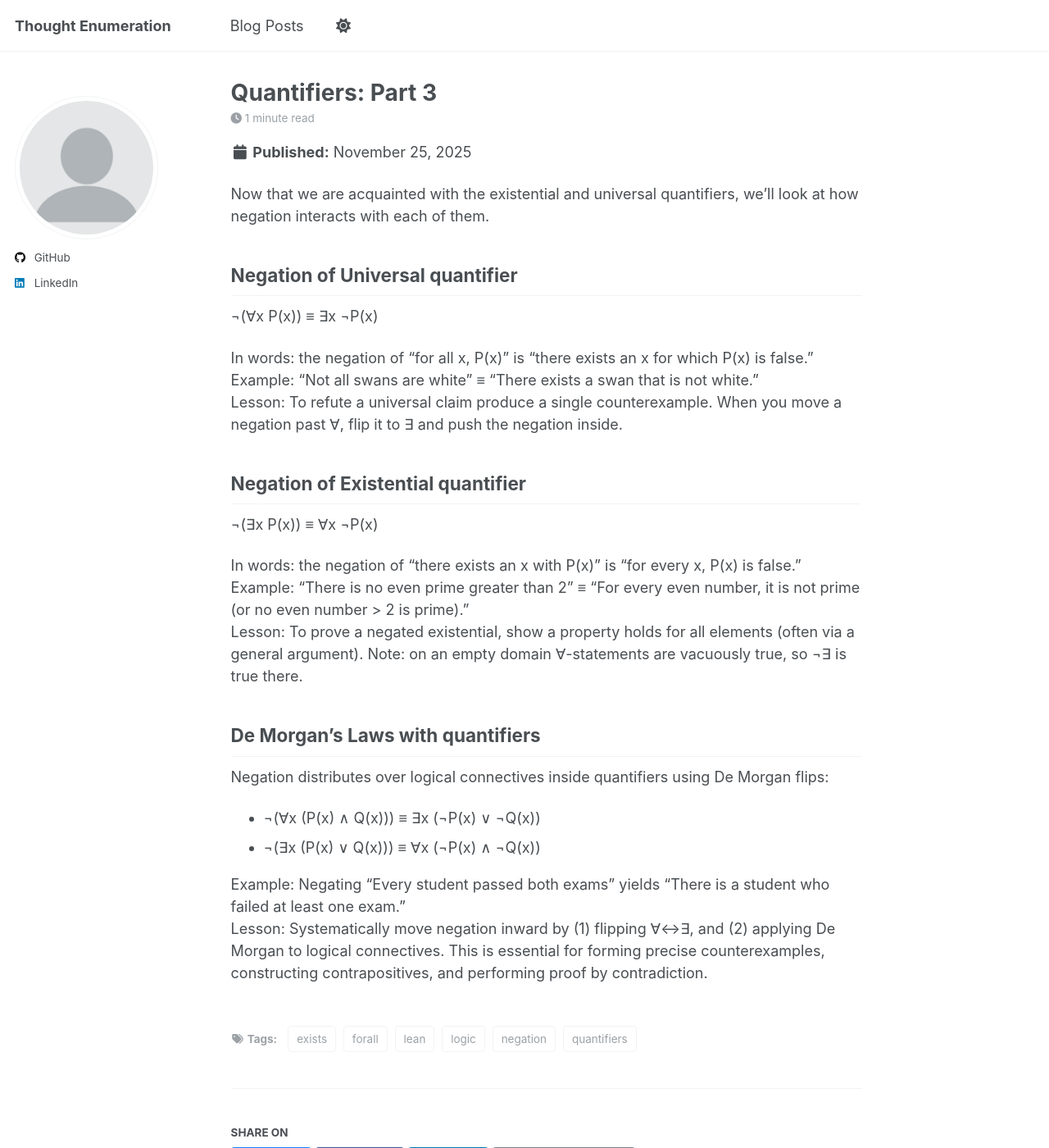
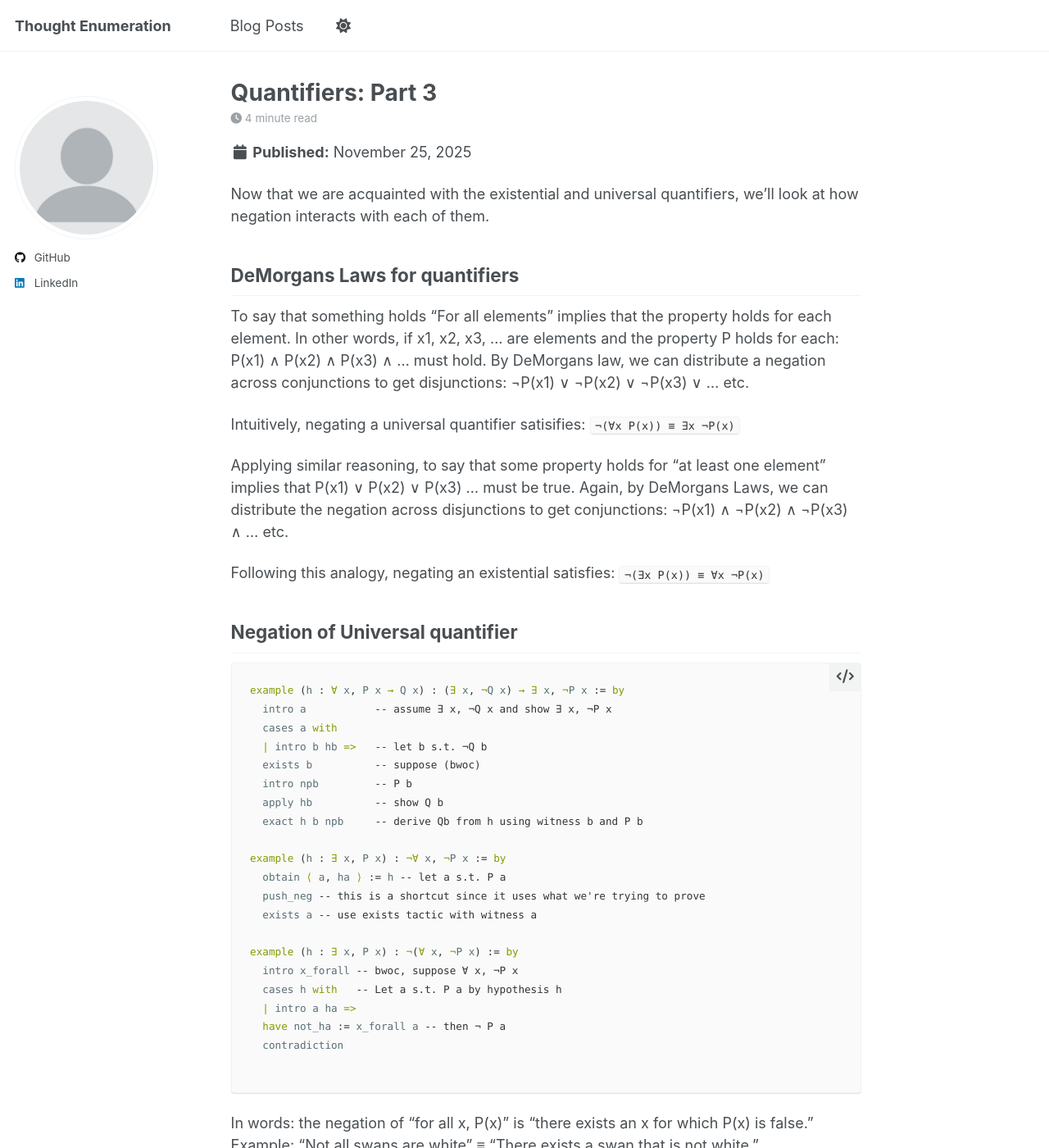
Before and after one commit to sandan/sandan.github.io, a Jekyll site: the page built from _posts/2025-11-25-blog-9.md, in a window 1280 px wide and 1400 px high. Shown: the whole window at 82% size. Built offline with Jekyll 4.4.1, drawn with Linux system fonts in a browser that asks for light colours; a script that is not in the unit is left out; some of the changed text lies outside the part shown.

Commit message:
start on demorgans laws for quantifiers

````diff
--- a/_posts/2025-11-25-blog-9.md
+++ b/_posts/2025-11-25-blog-9.md
@@ -13,13 +13,71 @@ tags:
 
 Now that we are acquainted with the existential and universal quantifiers, we'll look at how negation interacts with each of them.
 
+## DeMorgans Laws for quantifiers
+
+To say that something holds "For all elements" implies that the property holds for each element. In other words, if x1, x2, x3, ... are elements and the property P holds for each: P(x1) ∧ P(x2) ∧ P(x3) ∧ ... must hold. By DeMorgans law, we can distribute a negation across conjunctions to get disjunctions: ¬P(x1) ∨ ¬P(x2) ∨ ¬P(x3) ∨ ... etc.
+
+
+Intuitively, negating a universal quantifier satisifies:
+`¬(∀x P(x)) ≡ ∃x ¬P(x)`
+
+
+Applying similar reasoning, to say that some property holds for "at least one element" implies that P(x1) ∨ P(x2) ∨ P(x3) ... must be true. Again, by DeMorgans Laws, we can distribute the negation across disjunctions to get conjunctions: ¬P(x1) ∧ ¬P(x2) ∧ ¬P(x3) ∧ ... etc.
+
+Following this analogy, negating an existential satisfies:
+`¬(∃x P(x)) ≡ ∀x ¬P(x)`
+
 ## Negation of Universal quantifier
 
-¬(∀x P(x)) ≡ ∃x ¬P(x)
+```lean
+example (h : ∀ x, P x → Q x) : (∃ x, ¬Q x) → ∃ x, ¬P x := by
+  intro a           -- assume ∃ x, ¬Q x and show ∃ x, ¬P x
+  cases a with
+  | intro b hb =>   -- let b s.t. ¬Q b
+  exists b          -- suppose (bwoc)
+  intro npb         -- P b
+  apply hb          -- show Q b
+  exact h b npb     -- derive Qb from h using witness b and P b
 
+example (h : ∃ x, P x) : ¬∀ x, ¬P x := by
+  obtain ⟨ a, ha ⟩ := h -- let a s.t. P a
+  push_neg -- this is a shortcut since it uses what we're trying to prove
+  exists a -- use exists tactic with witness a
+
+example (h : ∃ x, P x) : ¬(∀ x, ¬P x) := by
+  intro x_forall -- bwoc, suppose ∀ x, ¬P x
+  cases h with   -- Let a s.t. P a by hypothesis h
+  | intro a ha =>
+  have not_ha := x_forall a -- then ¬ P a
+  contradiction
+
+```
 In words: the negation of "for all x, P(x)" is "there exists an x for which P(x) is false."
 Example: "Not all swans are white" ≡ "There exists a swan that is not white."
 Lesson: To refute a universal claim produce a single counterexample. When you move a negation past ∀, flip it to ∃ and push the negation inside.
+
+```lean
+
+example : ¬(∀x, P x) ↔ ∃ x, ¬P x := by
+  constructor
+  · -- ⊢ ∀x, P x → ∃ x, ¬ P x
+    intro h
+    -- h: ¬∀ x, P x
+    -- ⊢ ∃ x, ¬P x
+    push_neg at h
+    -- h : ∃ x, ¬P x
+    exact h
+  · -- ⊢ ∃x, ¬P x → ¬(∀ x, P x)
+    intro h
+    -- h : ∃ x, ¬P x
+    -- ⊢ ¬ (∀x, P x)
+    obtain ⟨ n, hn ⟩ := h
+    -- n : ℕ
+    -- hn : ¬P n
+    push_neg
+    -- ∃ x, ¬P x
+    use n
+```
 
 ## Negation of Existential quantifier
 
````
Also changed, not shown: _posts/2025-10-15-blog-7.md (+4 -2 lines), _posts/2025-12-10-blog-10.md (renamed from _posts/2025-12-10-blog-post-10.md).
